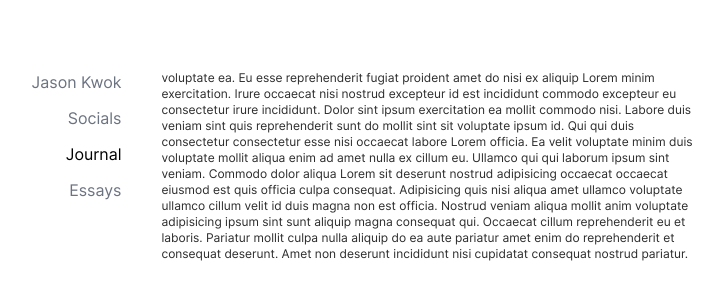
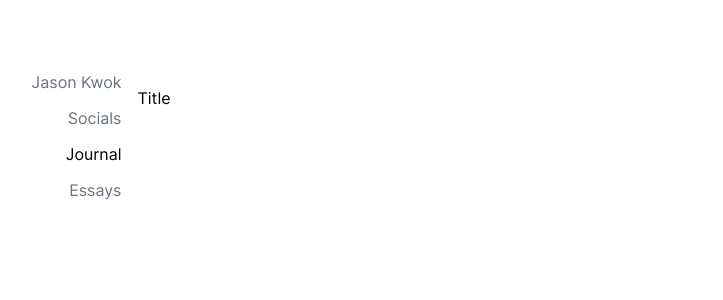
Before and after one commit to Pandoks/website, a SvelteKit app: page /journal in a window 1280 px wide. Shown: the part 146-446 px from the top of the page, without its empty margins (314-1037 px from the left). Built offline with nearby package versions, Linux system fonts and the light colour scheme.

Commit message:
Added functioning accordion component as timeline

```diff
--- a/package.json
+++ b/package.json
@@ -1,5 +1,5 @@
 {
-	"name": "personal",
+  "name": "personal-website",
   "version": "0.0.1",
   "private": true,
   "scripts": {
--- a/src/lib/timeline/Timeline.svelte
+++ b/src/lib/timeline/Timeline.svelte
@@ -0,0 +1,12 @@
+<script lang="ts">
+  import { setContext } from "svelte";
+  import { writable, type Writable } from "svelte/store";
+
+  // reactive context
+  let activeId: Writable<string> = writable<string>("");
+  setContext<Writable<string>>("activeId", activeId);
+</script>
+
+<div class="p-4">
+  <slot />
+</div>
--- /dev/null
+++ b/src/lib/timeline/timeline-item.svelte
@@ -0,0 +1,23 @@
+<script lang="ts">
+  import { getContext } from "svelte";
+  import type { Writable } from "svelte/store";
+
+  export let id: string; // date
+  let activeId = getContext<Writable<string>>("activeId");
+  $: active = $activeId === id;
+
+  export let handleClick = () => {
+    if (active) {
+      activeId.set("");
+      return;
+    }
+
+    activeId.set(id);
+  };
+</script>
+
+<slot name="title" {handleClick} />
+
+{#if active}
+  <slot name="content" />
+{/if}
--- a/src/routes/journal/+page.svelte
+++ b/src/routes/journal/+page.svelte
@@ -1,20 +1,13 @@
-<div class="pl-10 w-[45vw] text-xs text-[#2b2b2b]">
-  <p>
-    voluptate ea. Eu esse reprehenderit fugiat proident amet do nisi ex aliquip
-    Lorem minim exercitation. Irure occaecat nisi nostrud excepteur id est
-    incididunt commodo excepteur eu consectetur irure incididunt. Dolor sint
-    ipsum exercitation ea mollit commodo nisi. Labore duis veniam sint quis
-    reprehenderit sunt do mollit sint sit voluptate ipsum id. Qui qui duis
-    consectetur consectetur esse nisi occaecat labore Lorem officia. Ea velit
-    voluptate minim duis voluptate mollit aliqua enim ad amet nulla ex cillum
-    eu. Ullamco qui qui laborum ipsum sint veniam. Commodo dolor aliqua Lorem
-    sit deserunt nostrud adipisicing occaecat occaecat eiusmod est quis officia
-    culpa consequat. Adipisicing quis nisi aliqua amet ullamco voluptate ullamco
-    cillum velit id duis magna non est officia. Nostrud veniam aliqua mollit
-    anim voluptate adipisicing ipsum sint sunt aliquip magna consequat qui.
-    Occaecat cillum reprehenderit eu et laboris. Pariatur mollit culpa nulla
-    aliquip do ea aute pariatur amet enim do reprehenderit et consequat
-    deserunt. Amet non deserunt incididunt nisi cupidatat consequat nostrud
-    pariatur.
-  </p>
-</div>
+<script lang="ts">
+  import TimelineItem from "$lib/timeline/timeline-item.svelte";
+  import Timeline from "$lib/timeline/timeline.svelte";
+</script>
+
+<Timeline>
+  <TimelineItem id="01-20-2006">
+    <svelte:fragment slot="title" let:handleClick>
+      <button slot="title" on:click={handleClick}>Title</button>
+    </svelte:fragment>
+    <div slot="content">Content</div>
+  </TimelineItem>
+</Timeline>
```
Also changed, not shown: 1 other file (tests, documents, lock files or other folders). Lines whose indentation alone changed are shown as unchanged.
